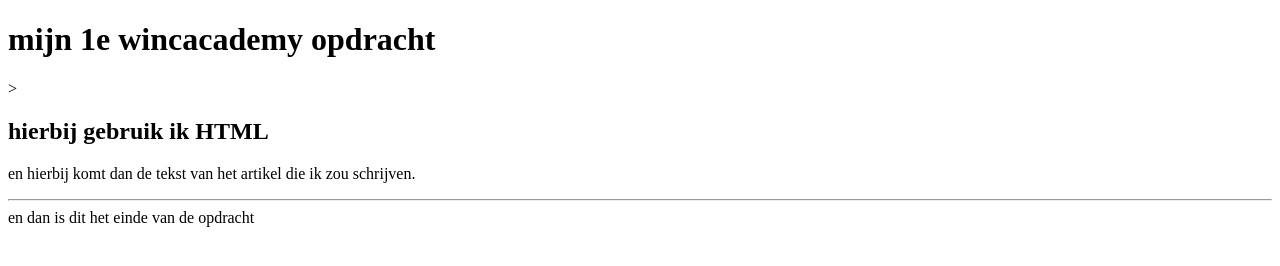
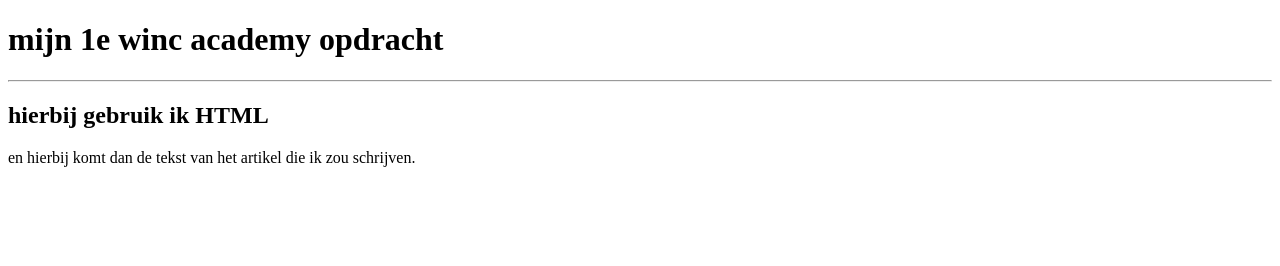
Before and after one commit to marijma/html, a plain HTML site: page index.html in a window 1280 px wide. Drawn offline with Linux system fonts and the light colour scheme.

Commit message:
Add files via upload
Deze opdracht heb ik opnieuw gedaan. Ik was er niet tevreden over.

```diff
--- a/index.html
+++ b/index.html
@@ -1,12 +1,12 @@
 <!DOCTYPE html>
 <html>
     <head>
-        <h1>mijn 1e wincacademy opdracht</h1>>
+        <title>HTML opdracht </title>
+        <h1>mijn 1e winc academy opdracht</h1>
+        <hr>
         <h2>hierbij gebruik ik HTML</h2>
-        <title>dit is de titel van de opdracht </title>
-    </head>
+         </head>
     <body>
        <p>en hierbij komt dan de tekst van het artikel die ik zou schrijven.</p>
-    <hr>en dan is dit het einde van de opdracht</body>
-    </body>
+</body>
 </html>
```
